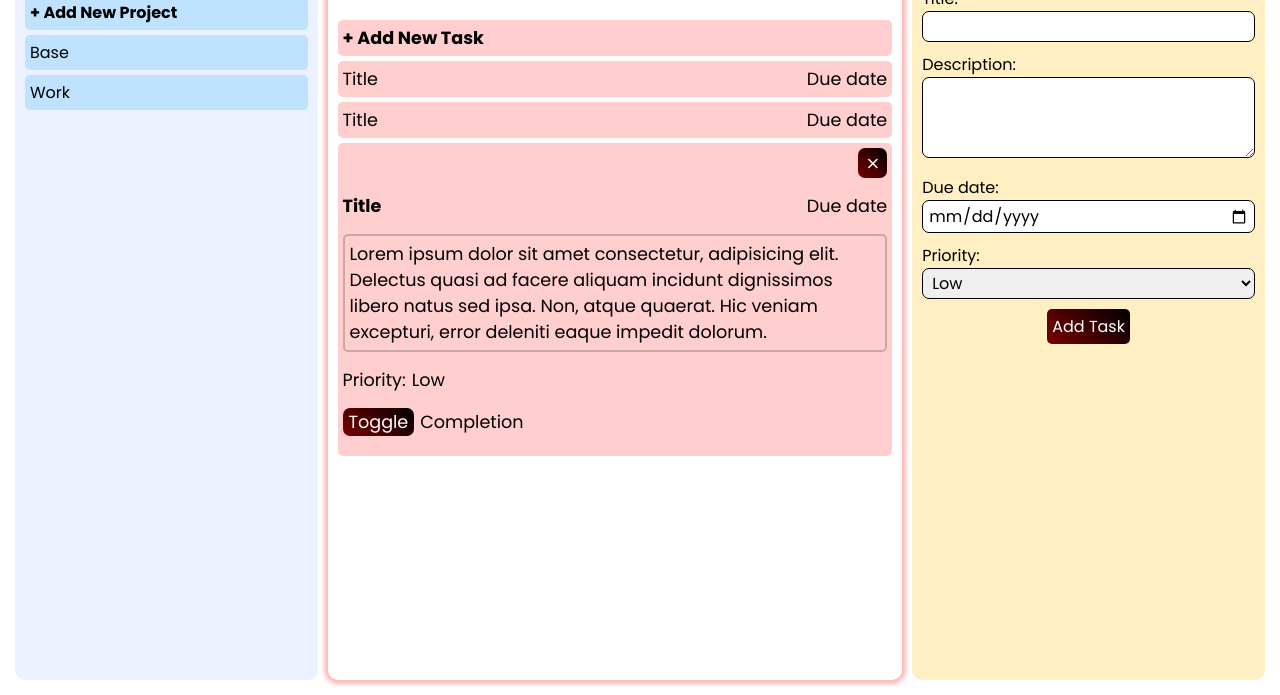
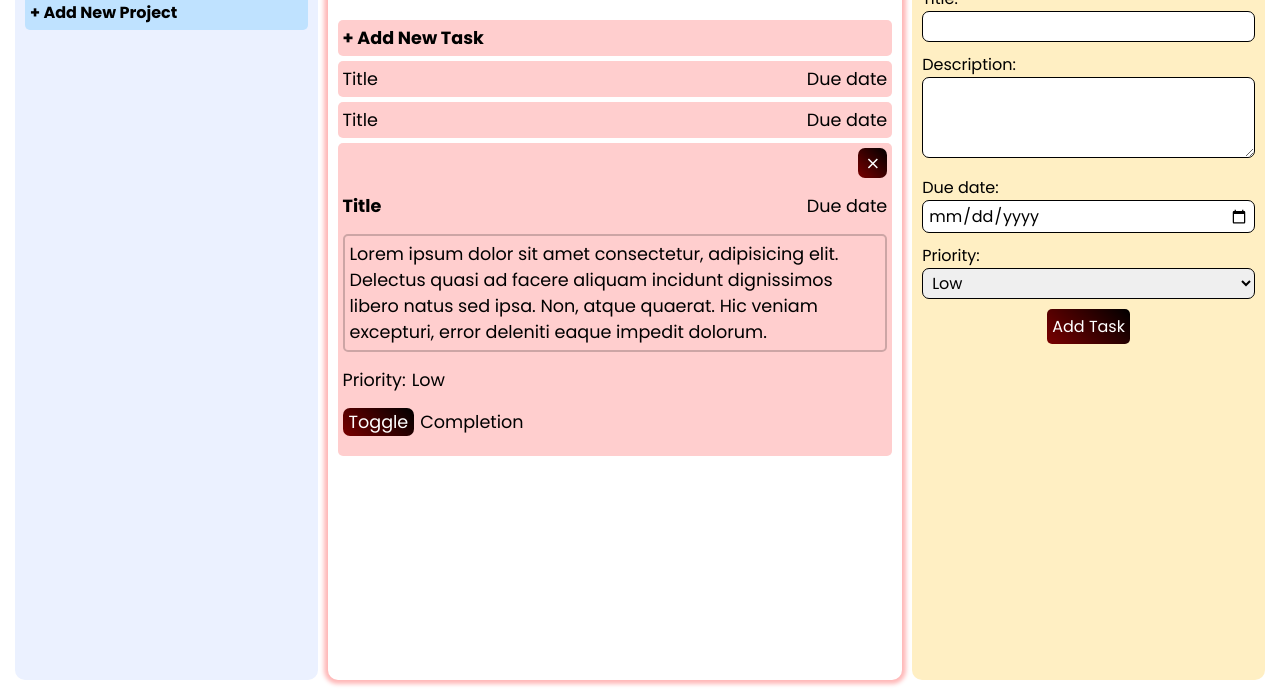
Before and after one commit to AleLoiac/todo-list, a website built with webpack: page src/template.html in a window 1280 px wide. Shown: the part 105-800 px from the top of the page. Built offline with nearby package versions, Linux system fonts and the light colour scheme.

Commit message:
Remove sample projects

```diff
--- a/src/template.html
+++ b/src/template.html
@@ -10,8 +10,6 @@
         <h2>Projects</h2>
         <div class="project-list">
             <button class="add-project-btn">+ Add New Project</button>
-            <div class="project">Base</div>
-            <div class="project">Work</div>
         </div>
     </div>
     <div class="content">
```
